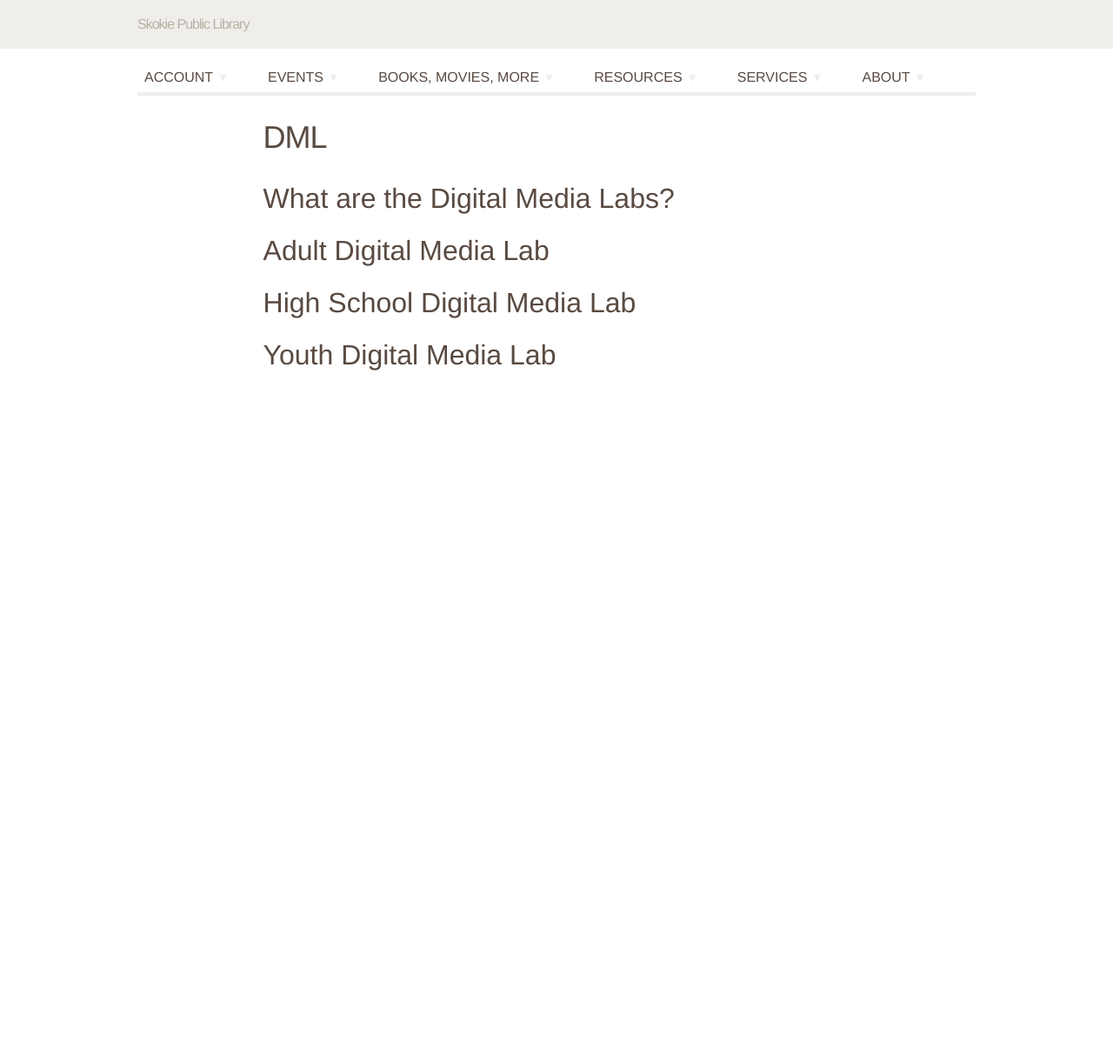
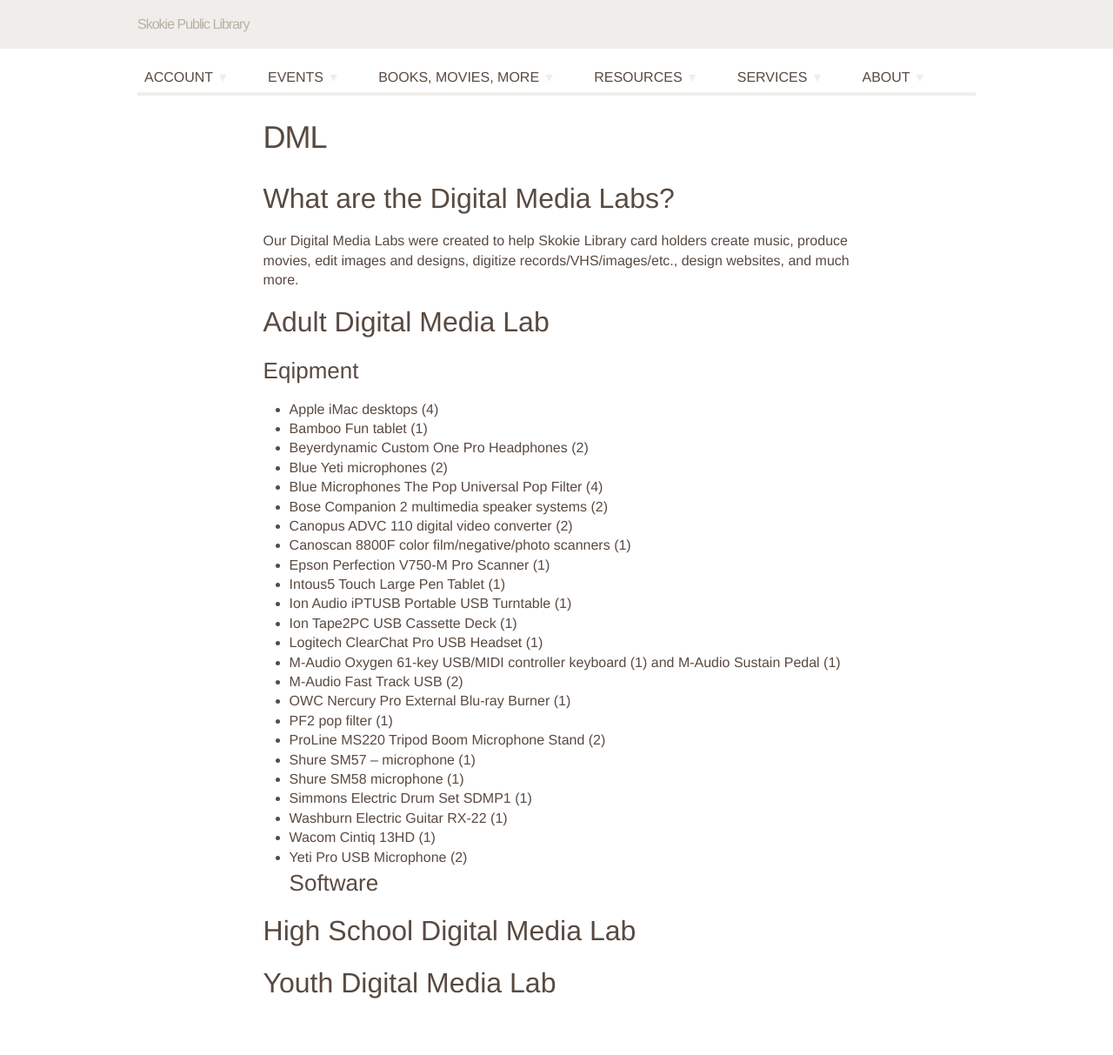
Before and after one commit to skokielibrary/spl-content, a Jekyll site: the page built from _content/mick/services--learning-labs--dml.markdown, in a window 1280 px wide. Shown: the whole page at 87% size. Built offline with Jekyll 4.4.1, drawn with Linux system fonts in a browser that asks for light colours; some web fonts are replaced; before the commit the page ends 900 px from its top, so only the background shows below that.

Commit message:
adding content

```diff
--- a/_content/mick/services--learning-labs--dml.markdown
+++ b/_content/mick/services--learning-labs--dml.markdown
@@ -5,7 +5,34 @@ published: true
 ---
 
 ##What are the Digital Media Labs?
+Our Digital Media Labs were created to help Skokie Library card holders create music, produce movies, edit images and designs, digitize records/VHS/images/etc., design websites, and much more.
+##Adult Digital Media Lab
+###Eqipment
+- Apple iMac desktops (4)
+- Bamboo Fun tablet (1)
+- Beyerdynamic Custom One Pro Headphones (2)
+- Blue Yeti microphones (2)
+- Blue Microphones The Pop Universal Pop Filter (4)
+- Bose Companion 2 multimedia speaker systems (2)
+- Canopus ADVC 110 digital video converter (2)
+- Canoscan 8800F color film/negative/photo scanners (1)
+- Epson Perfection V750-M Pro Scanner (1)
+- Intous5 Touch Large Pen Tablet (1)
+- Ion Audio iPTUSB Portable USB Turntable (1)
+- Ion Tape2PC USB Cassette Deck (1)
+- Logitech ClearChat Pro USB Headset (1)
+- M-Audio Oxygen 61-key USB/MIDI controller keyboard (1) and M-Audio Sustain Pedal (1)
+- M-Audio Fast Track USB (2)
+- OWC Nercury Pro External Blu-ray Burner (1)
+- PF2 pop filter (1)
+- ProLine MS220 Tripod Boom Microphone Stand (2)
+- Shure SM57 – microphone (1)
+- Shure SM58 microphone (1)
+- Simmons Electric Drum Set SDMP1 (1)
+- Washburn Electric Guitar RX-22 (1)
+- Wacom Cintiq 13HD (1)
+- Yeti Pro USB Microphone (2)
+###Software
 
-##Adult Digital Media Lab
 ##High School Digital Media Lab
 ##Youth Digital Media Lab
```
